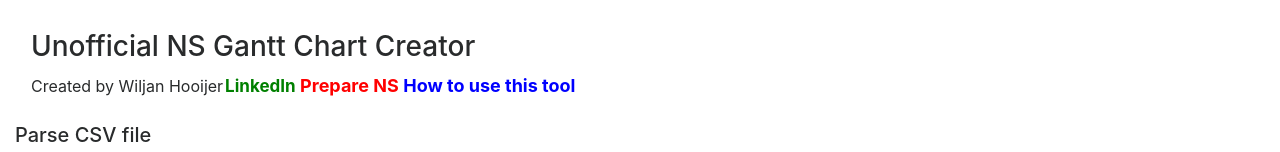
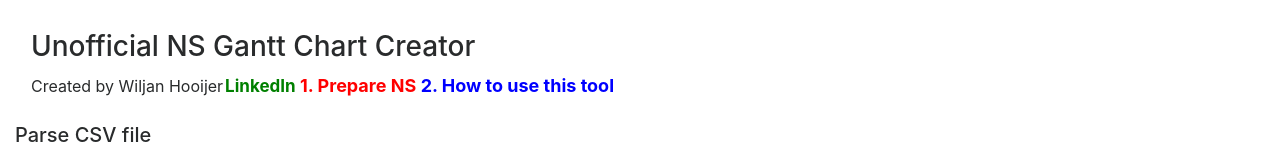
Before and after one commit to Wiljen1/NS-unofficial-Gantt-creator, a plain HTML site: page index.html in a window 1280 px wide. Shown: the top 152 px of the page. Drawn offline with nearby package versions, Linux system fonts and the light colour scheme; no server answers; a script that the page names is missing; a web font is replaced by a local one.

Commit message:
Update index.html

```diff
--- a/index.html
+++ b/index.html
@@ -76,8 +76,8 @@
     <td>Created by Wiljan Hooijer</td>
     <td style="text-align:right">
       <a href="https://www.linkedin.com/in/wiljanhooijer/" target="_blank" style="color: green; font-weight: bold; font-size: 17px;">LinkedIn</a>
-      <a href="https://www.dropbox.com/s/6woc9cmhftia8z4/Prepare%20the%20CSV%20file.pdf?dl=0" target="_blank" style="color: red; font-weight: bold; font-size: 18px;">Prepare NS</a>
-      <a href="https://www.dropbox.com/s/8ghcuahr1pxlxyd/How%20to%20use%20the%20gantt%20chart%20creator.pdf?dl=0" target="_blank" style="color: blue; font-weight: bold; font-size: 18px;">How to use this tool</a>
+      <a href="https://www.dropbox.com/s/6woc9cmhftia8z4/Prepare%20the%20CSV%20file.pdf?dl=0" target="_blank" style="color: red; font-weight: bold; font-size: 18px;">1. Prepare NS</a>
+      <a href="https://www.dropbox.com/s/8ghcuahr1pxlxyd/How%20to%20use%20the%20gantt%20chart%20creator.pdf?dl=0" target="_blank" style="color: blue; font-weight: bold; font-size: 18px;">2. How to use this tool</a>
     </td>
 </tr>
 </table>
```
